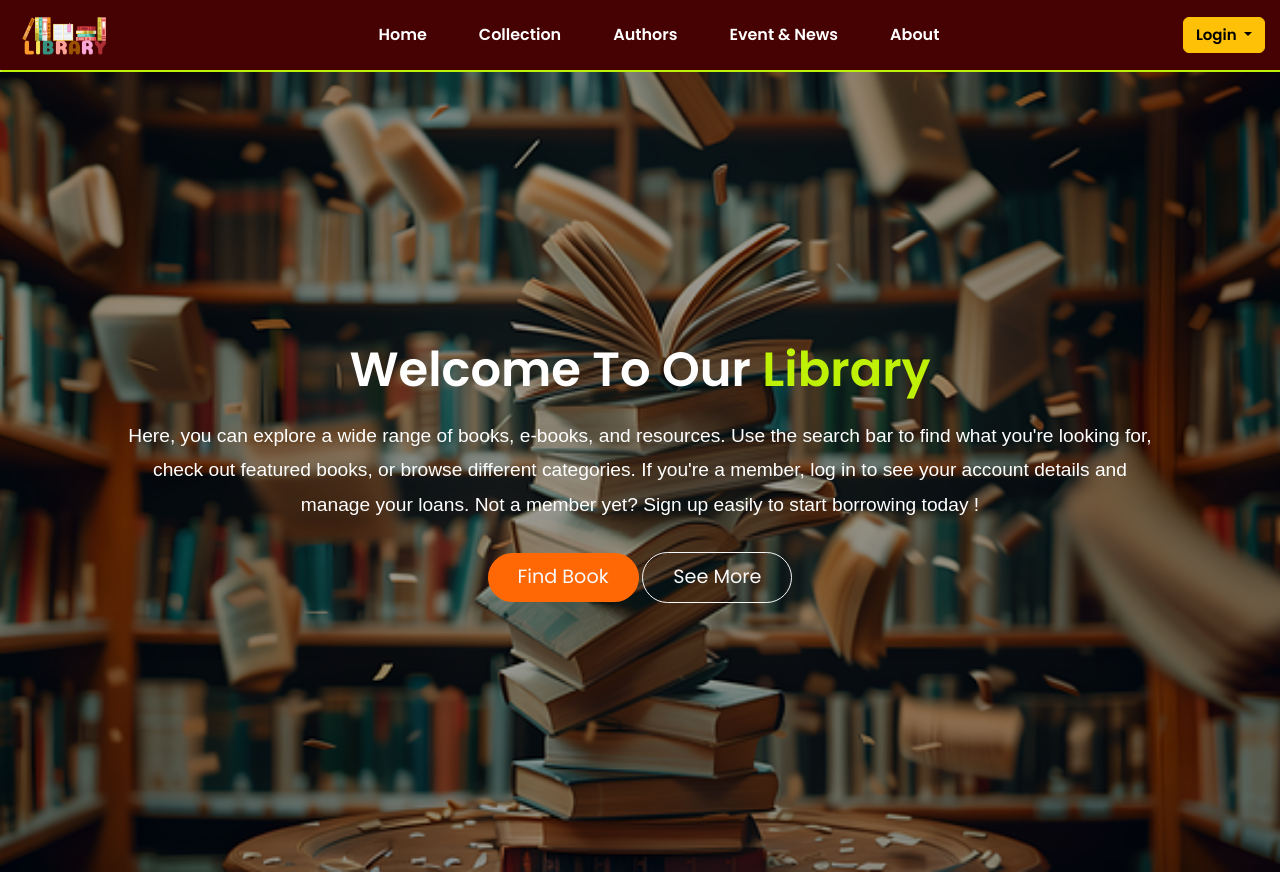
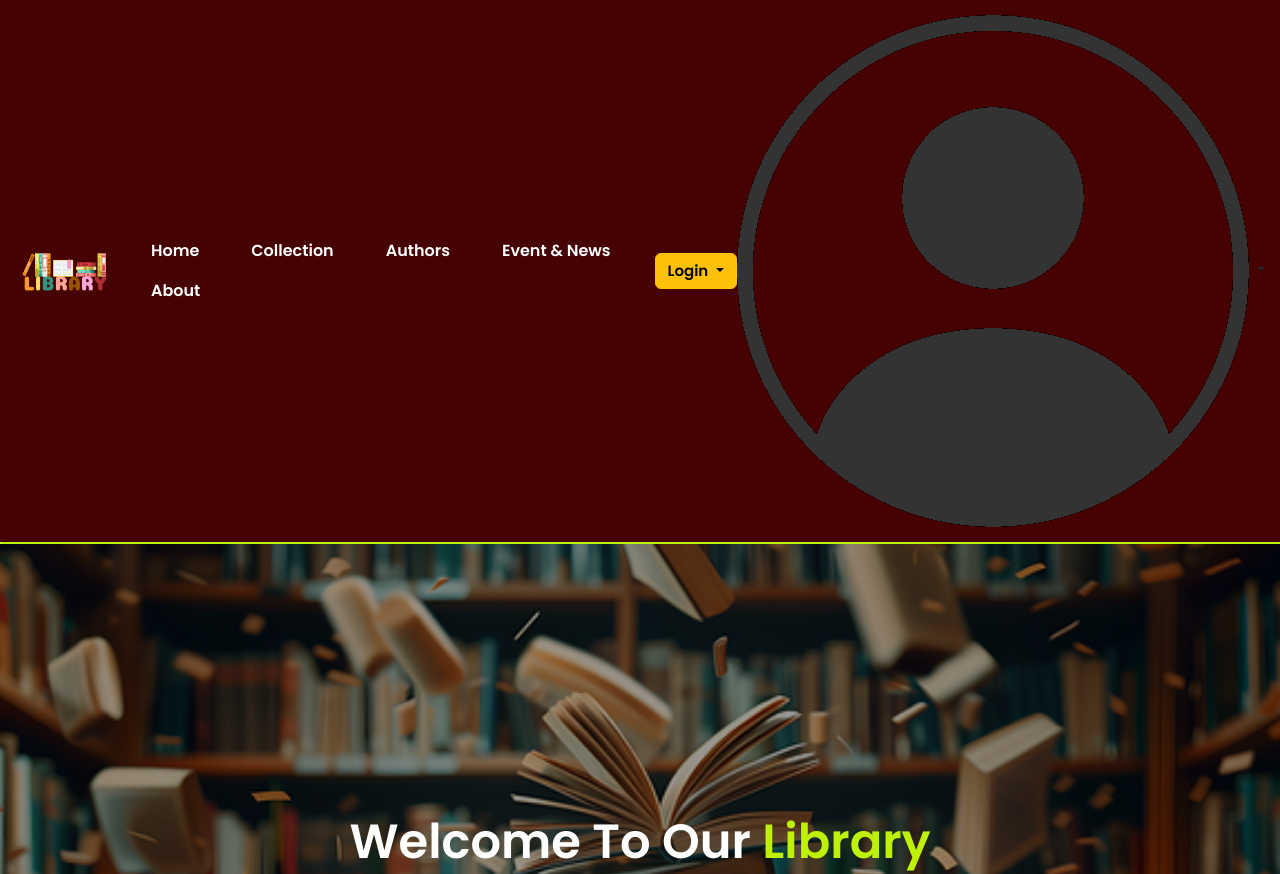
Before and after one commit to dilushamadushan/Online-Library-Management-System, a PHP site: page /index.php in a window 1280 px wide. Shown: the top 874 px of the page. Run offline with PHP 8.4, Linux system fonts and the light colour scheme; the visitor is signed in with stand-in values (Sample User, id 1); some libraries are stand-ins or nearby versions.

Commit message:
added user dropdown

```diff
--- a/header.php
+++ b/header.php
@@ -47,13 +47,26 @@
             </ul>
         </li>
     </ul>
-    <div class="dropdown">
+    <div class="dropdown btn-main-log">
         <button class="btn btn-warning dropdown-toggle login-btn" type="button" id="loginDropdown" data-bs-toggle="dropdown" aria-expanded="false">
             Login
         </button>
         <ul class="dropdown-menu dropdown-menu-end" aria-labelledby="loginDropdown">
-            <li><a class="dropdown-item" href="user-login.php">User Login</a></li>
-            <li><a class="dropdown-item" href="admin-login.php">Admin Login</a></li>
+            <li><a class="dropdown-item" href="user-login.php"><i class="fa-solid fa-user"></i><span>User Login</span></a></li>
+            <li><a class="dropdown-item" href="admin-login.php"><i class="fa-solid fa-user-tie"></i><span>Admin Login</span></a></li>
         </ul>
     </div>
+
+    <div class="dropdown btn-user-log">
+        <div class="user-btn dropdown-toggle" id="loginDropdown" data-bs-toggle="dropdown" aria-expanded="false">
+            <img src="assets/media/admin-page/avatar.png" alt="" class="userimg-btn">
+        </div>
+        <ul class="dropdown-menu" aria-labelledby="loginDropdown">
+            <li><a class="dropdown-item " href="#"><img src="assets/media/admin-page/avatar.png" alt="" class="userimg-btn"><span>User Name</span></a></li>
+            <div class="dropLine"></div>
+            <li><a class="dropdown-item" href="user-account.php"><i class="fa-solid fa-user-pen"></i><span>Edit Profile</span></a></li>
+            <li><a class="dropdown-item" href="#"><i class="fa-solid fa-right-from-bracket"></i><span>Log Out</span></a></li>
+        </ul>
+    </div>
+
 </header>
```
